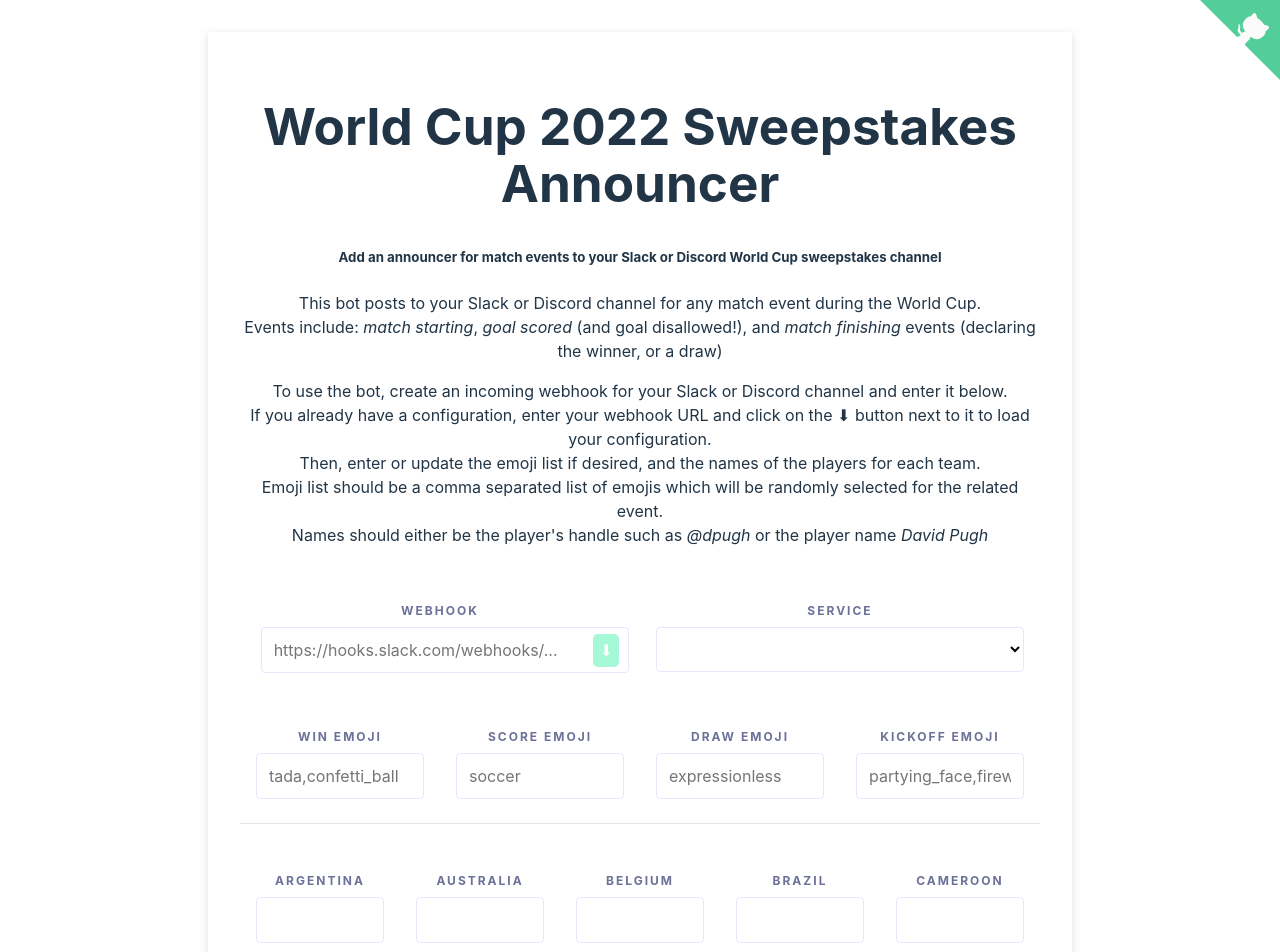
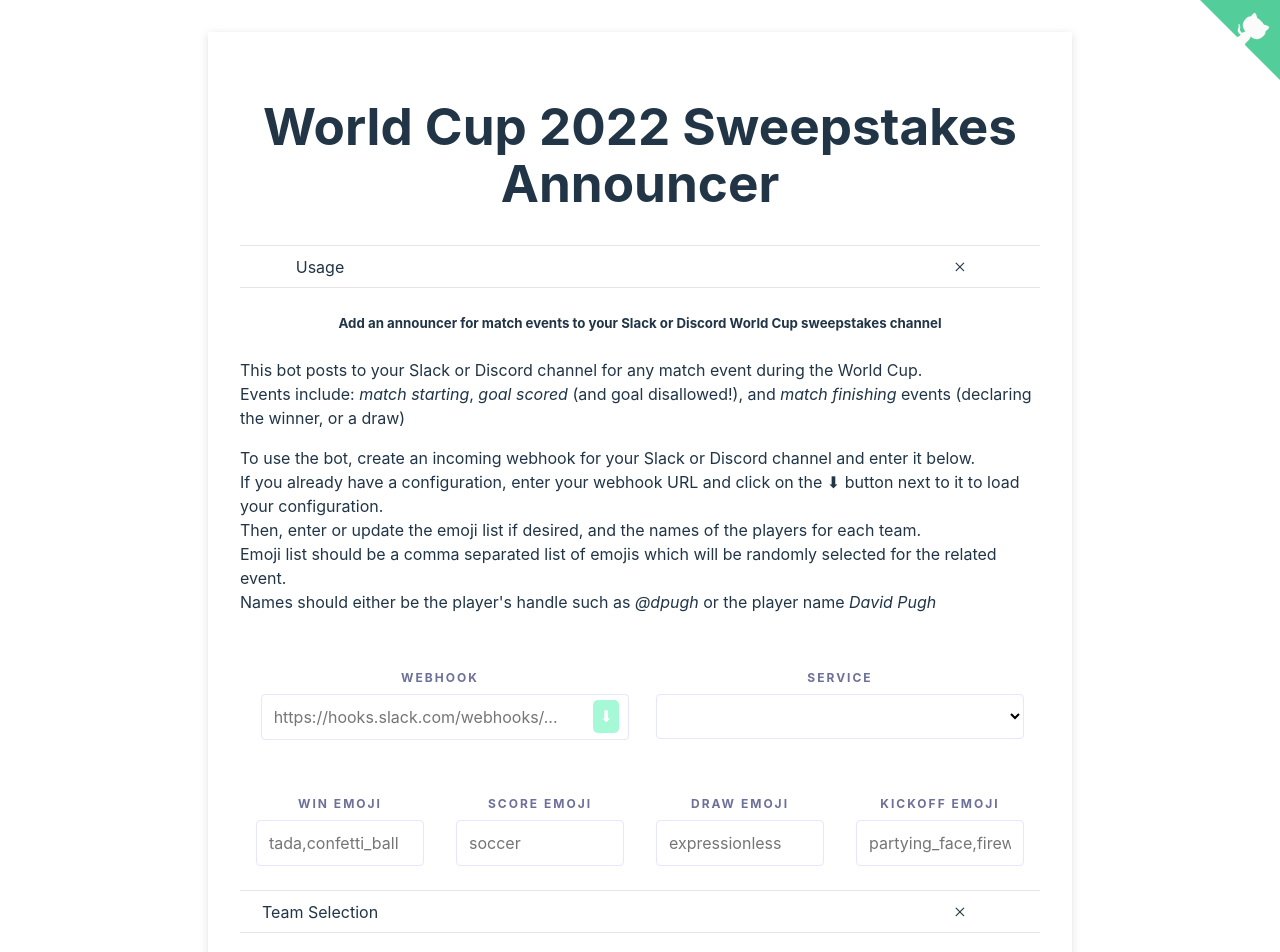
Before and after one commit to Plastonick/Sweepstakes-Frontend, a Svelte app: page / in a window 1280 px wide. Shown: the top 952 px of the page. Built offline with nearby package versions, Linux system fonts and the light colour scheme.

Commit message:
collapsible sections

```diff
--- a/src/App.svelte
+++ b/src/App.svelte
@@ -125,6 +125,15 @@
   }
 
   const emojiTitle = 'Emoji should be a comma separated list of emoji randomly picked for their event, e.g. tada,confetti_ball,partying_face,fireworks'
+  let teamsExpanded = true
+  const toggleTeams = function () {
+    teamsExpanded = !teamsExpanded
+  }
+
+  let helpExpanded = true
+  const toggleHelp = function () {
+    helpExpanded = !helpExpanded
+  }
 </script>
 
 <Github/>
@@ -134,6 +143,19 @@
     World Cup 2022 Sweepstakes Announcer
   </h1>
 
+
+  <hr>
+  <div
+      class="section-expand"
+      on:click={toggleHelp}
+  >
+    <span>Usage</span>
+    <span class="flex-space"></span>
+    <span class="status {helpExpanded ? 'expanded' : ''}">＋</span>
+  </div>
+  <hr>
+
+  <div class="form-help collapsible-wrapper {helpExpanded ? '' : 'collapsed'}">
     <h5>
       Add an announcer for match events to your Slack or Discord World Cup sweepstakes channel
     </h5>
@@ -155,6 +177,7 @@
       <br>
       Names should either be the player's handle such as <i>@dpugh</i> or the player name <i>David Pugh</i>
     </p>
+  </div>
 
   <form on:submit|preventDefault>
     <div class="form-section">
@@ -234,7 +257,16 @@
     </div>
 
     <hr>
-
+    <div
+        class="section-expand"
+        on:click={toggleTeams}
+    >
+      <span>Team Selection</span>
+      <span class="flex-space"></span>
+      <span class="status {teamsExpanded ? 'expanded' : ''}">＋</span>
+    </div>
+    <hr>
+    <div class="collapsible-wrapper {teamsExpanded ? '' : 'collapsed'}">
       <div class="form-section">
         {#each Object.entries(teams) as [ tla, name ]}
         <span class="form-element">
@@ -246,6 +278,7 @@
         />
         </span>
         {/each}
+      </div>
     </div>
 
     <div class="submit-section">
--- a/src/app.css
+++ b/src/app.css
@@ -31,6 +31,10 @@ body {
     place-items: center;
     min-width: 320px;
     min-height: 100vh;
+}
+
+p {
+    text-align: left;
 }
 
 a.github-corner svg {
@@ -225,6 +229,43 @@ hr {
     color: var(--primary);
 }
 
+.section-expand {
+    display: flex;
+    flex-direction: row;
+    cursor: pointer;
+}
+
+.section-expand > span {
+    flex: 3 1 1px;
+    user-select: none;
+    -webkit-user-select: none;
+    -moz-user-select: none;
+    -ms-user-select: none;
+}
+
+.section-expand > span:not(.flex-space) {
+    flex-grow: 1;
+    min-width: max-content;
+}
+
+.section-expand .flex-space {
+    padding-left: 1px;
+    padding-right: 1px;
+}
+
+.section-expand .status.expanded {
+    rotate: 45deg;
+    transition-duration: 0.5s;
+}
+
+.section-expand .status:not(.expanded) {
+    transition-duration: 0.5s;
+}
+
+.collapsible-wrapper.collapsed {
+    display: none;
+}
+
 @media (prefers-color-scheme: light) {
     :root {
         color: #213547;
```
Lines whose indentation alone changed are shown as unchanged.
